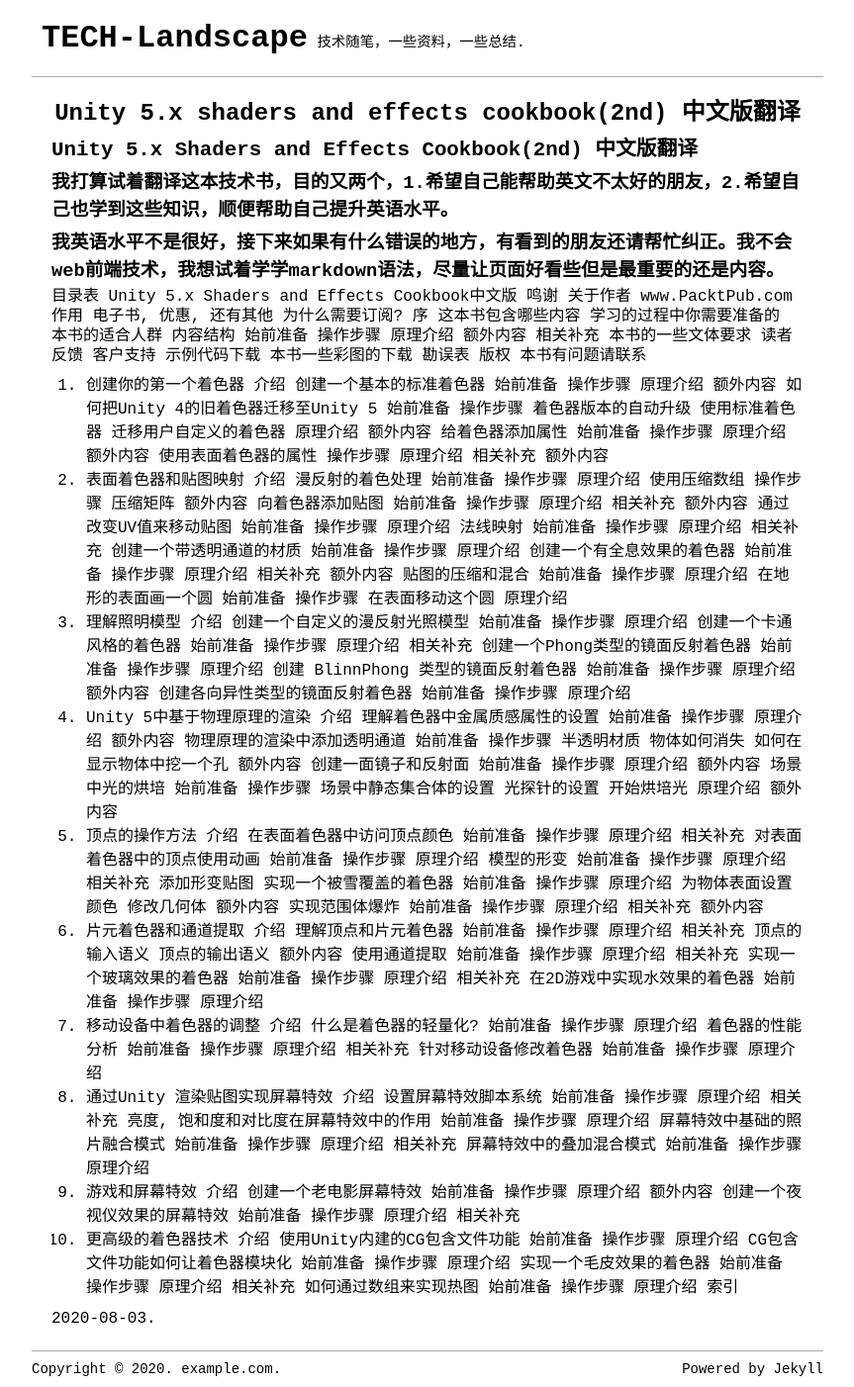
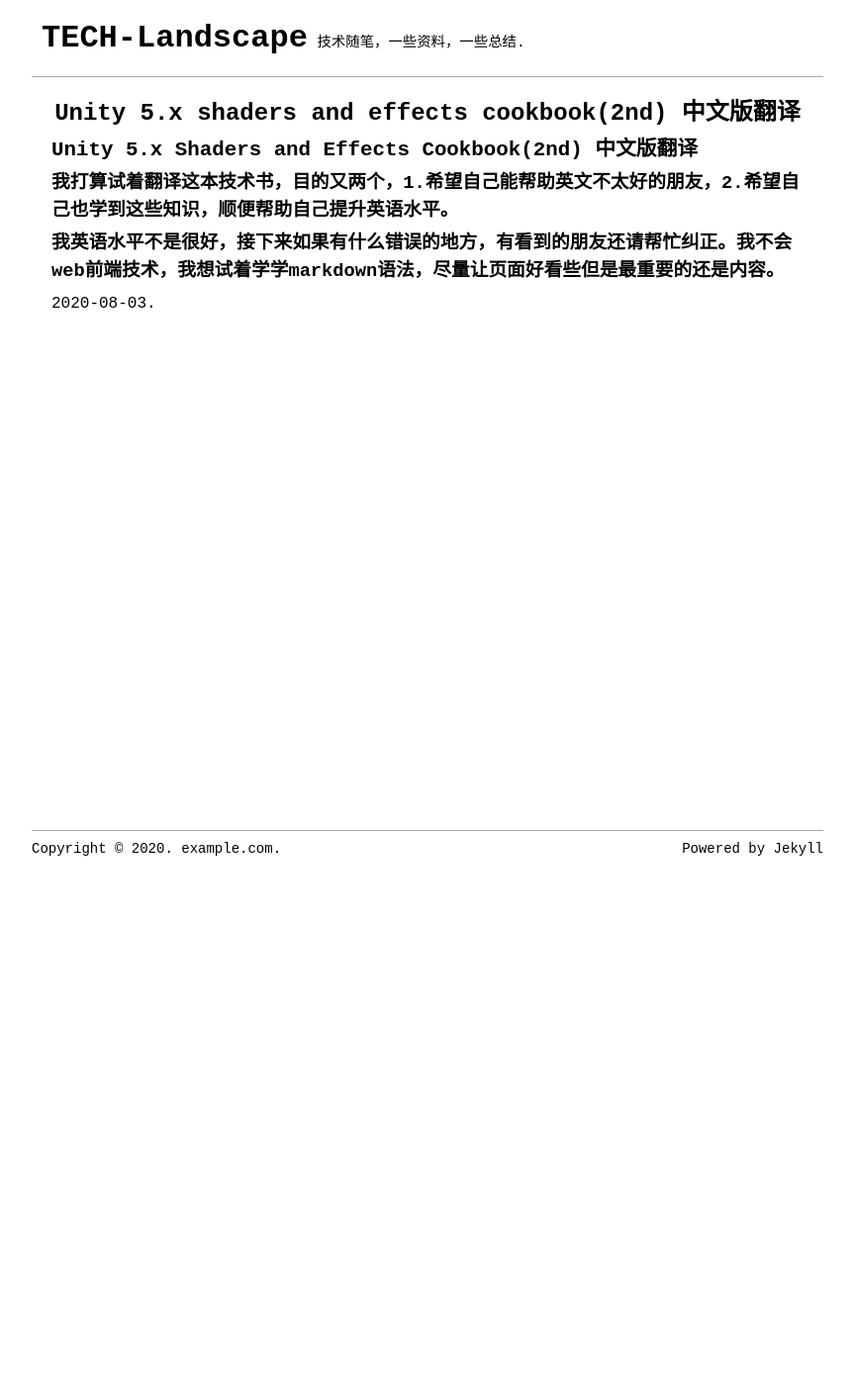
Before and after one commit to linkliu/tech-landscape, a Jekyll site: the page built from _posts/2020-08-03-Unity 5.x Shaders and Effects Cookbook(2nd) 中文版翻译.markdown, in a window 1280 px wide. Shown: the whole page at 99% size, without its empty margins (208-1071 px from the left). Built offline with Jekyll 4.4.1, drawn with Linux system fonts in a browser that asks for light colours; our own code applies the rules of GitHub Pages for plain Markdown files; after the commit the page ends 900 px from its top, so only the background shows below that.

Commit message:
no message

```diff
--- a/_posts/2020-08-03-Unity 5.x Shaders and Effects Cookbook(2nd) 中文版翻译.markdown
+++ b/_posts/2020-08-03-Unity 5.x Shaders and Effects Cookbook(2nd) 中文版翻译.markdown
@@ -3,271 +3,3 @@
 
 ### 我打算试着翻译这本技术书，目的又两个，1.希望自己能帮助英文不太好的朋友，2.希望自己也学到这些知识，顺便帮助自己提升英语水平。
 ### 我英语水平不是很好，接下来如果有什么错误的地方，有看到的朋友还请帮忙纠正。我不会web前端技术，我想试着学学markdown语法，尽量让页面好看些但是最重要的还是内容。
-
-
-目录表
-Unity 5.x Shaders and Effects Cookbook中文版
-鸣谢
-关于作者
-www.PacktPub.com作用
-电子书, 优惠, 还有其他
-为什么需要订阅?
-序
-这本书包含哪些内容
-学习的过程中你需要准备的
-本书的适合人群
-内容结构
-始前准备
-操作步骤
-原理介绍
-额外内容
-相关补充
-本书的一些文体要求
-读者反馈
-客户支持
-示例代码下载
-本书一些彩图的下载
-勘误表
-版权
-本书有问题请联系
-1. 创建你的第一个着色器
-介绍
-创建一个基本的标准着色器
-始前准备
-操作步骤
-原理介绍
-额外内容
-如何把Unity 4的旧着色器迁移至Unity 5
-始前准备
-操作步骤
-着色器版本的自动升级
-使用标准着色器
-迁移用户自定义的着色器
-原理介绍
-额外内容
-给着色器添加属性
-始前准备
-操作步骤
-原理介绍
-额外内容
-使用表面着色器的属性
-操作步骤
-原理介绍
-相关补充
-额外内容
-2. 表面着色器和贴图映射
-介绍
-漫反射的着色处理
-始前准备
-操作步骤
-原理介绍
-使用压缩数组
-操作步骤
-压缩矩阵
-额外内容
-向着色器添加贴图
-始前准备
-操作步骤
-原理介绍
-相关补充
-额外内容
-通过改变UV值来移动贴图
-始前准备
-操作步骤
-原理介绍
-法线映射
-始前准备
-操作步骤
-原理介绍
-相关补充
-创建一个带透明通道的材质
-始前准备
-操作步骤
-原理介绍
-创建一个有全息效果的着色器
-始前准备
-操作步骤
-原理介绍
-相关补充
-额外内容
-贴图的压缩和混合
-始前准备
-操作步骤
-原理介绍
-在地形的表面画一个圆
-始前准备
-操作步骤
-在表面移动这个圆
-原理介绍
-3. 理解照明模型
-介绍
-创建一个自定义的漫反射光照模型
-始前准备
-操作步骤
-原理介绍
-创建一个卡通风格的着色器
-始前准备
-操作步骤
-原理介绍
-相关补充
-创建一个Phong类型的镜面反射着色器
-始前准备
-操作步骤
-原理介绍
-创建 BlinnPhong 类型的镜面反射着色器
-始前准备
-操作步骤
-原理介绍
-额外内容
-创建各向异性类型的镜面反射着色器
-始前准备
-操作步骤
-原理介绍
-4. Unity 5中基于物理原理的渲染
-介绍
-理解着色器中金属质感属性的设置
-始前准备
-操作步骤
-原理介绍
-额外内容
-物理原理的渲染中添加透明通道
-始前准备
-操作步骤
-半透明材质
-物体如何消失
-如何在显示物体中挖一个孔
-额外内容
-创建一面镜子和反射面
-始前准备
-操作步骤
-原理介绍
-额外内容
-场景中光的烘培
-始前准备
-操作步骤
-场景中静态集合体的设置
-光探针的设置
-开始烘培光
-原理介绍
-额外内容
-5. 顶点的操作方法
-介绍
-在表面着色器中访问顶点颜色
-始前准备
-操作步骤
-原理介绍
-相关补充
-对表面着色器中的顶点使用动画
-始前准备
-操作步骤
-原理介绍
-模型的形变
-始前准备
-操作步骤
-原理介绍
-相关补充
-添加形变贴图
-实现一个被雪覆盖的着色器
-始前准备
-操作步骤
-原理介绍
-为物体表面设置颜色
-修改几何体
-额外内容
-实现范围体爆炸
-始前准备
-操作步骤
-原理介绍
-相关补充
-额外内容
-6. 片元着色器和通道提取
-介绍
-理解顶点和片元着色器
-始前准备
-操作步骤
-原理介绍
-相关补充
-顶点的输入语义
-顶点的输出语义
-额外内容
-使用通道提取
-始前准备
-操作步骤
-原理介绍
-相关补充
-实现一个玻璃效果的着色器
-始前准备
-操作步骤
-原理介绍
-相关补充
-在2D游戏中实现水效果的着色器
-始前准备
-操作步骤
-原理介绍
-7. 移动设备中着色器的调整
-介绍
-什么是着色器的轻量化?
-始前准备
-操作步骤
-原理介绍
-着色器的性能分析
-始前准备
-操作步骤
-原理介绍
-相关补充
-针对移动设备修改着色器
-始前准备
-操作步骤
-原理介绍
-8. 通过Unity 渲染贴图实现屏幕特效
-介绍
-设置屏幕特效脚本系统
-始前准备
-操作步骤
-原理介绍
-相关补充
-亮度, 饱和度和对比度在屏幕特效中的作用
-始前准备
-操作步骤
-原理介绍
-屏幕特效中基础的照片融合模式
-始前准备
-操作步骤
-原理介绍
-相关补充
-屏幕特效中的叠加混合模式
-始前准备
-操作步骤
-原理介绍
-9. 游戏和屏幕特效
-介绍
-创建一个老电影屏幕特效
-始前准备
-操作步骤
-原理介绍
-额外内容
-创建一个夜视仪效果的屏幕特效
-始前准备
-操作步骤
-原理介绍
-相关补充
-10. 更高级的着色器技术
-介绍
-使用Unity内建的CG包含文件功能
-始前准备
-操作步骤
-原理介绍
-CG包含文件功能如何让着色器模块化
-始前准备
-操作步骤
-原理介绍
-实现一个毛皮效果的着色器
-始前准备
-操作步骤
-原理介绍
-相关补充
-如何通过数组来实现热图
-始前准备
-操作步骤
-原理介绍
-索引
```
